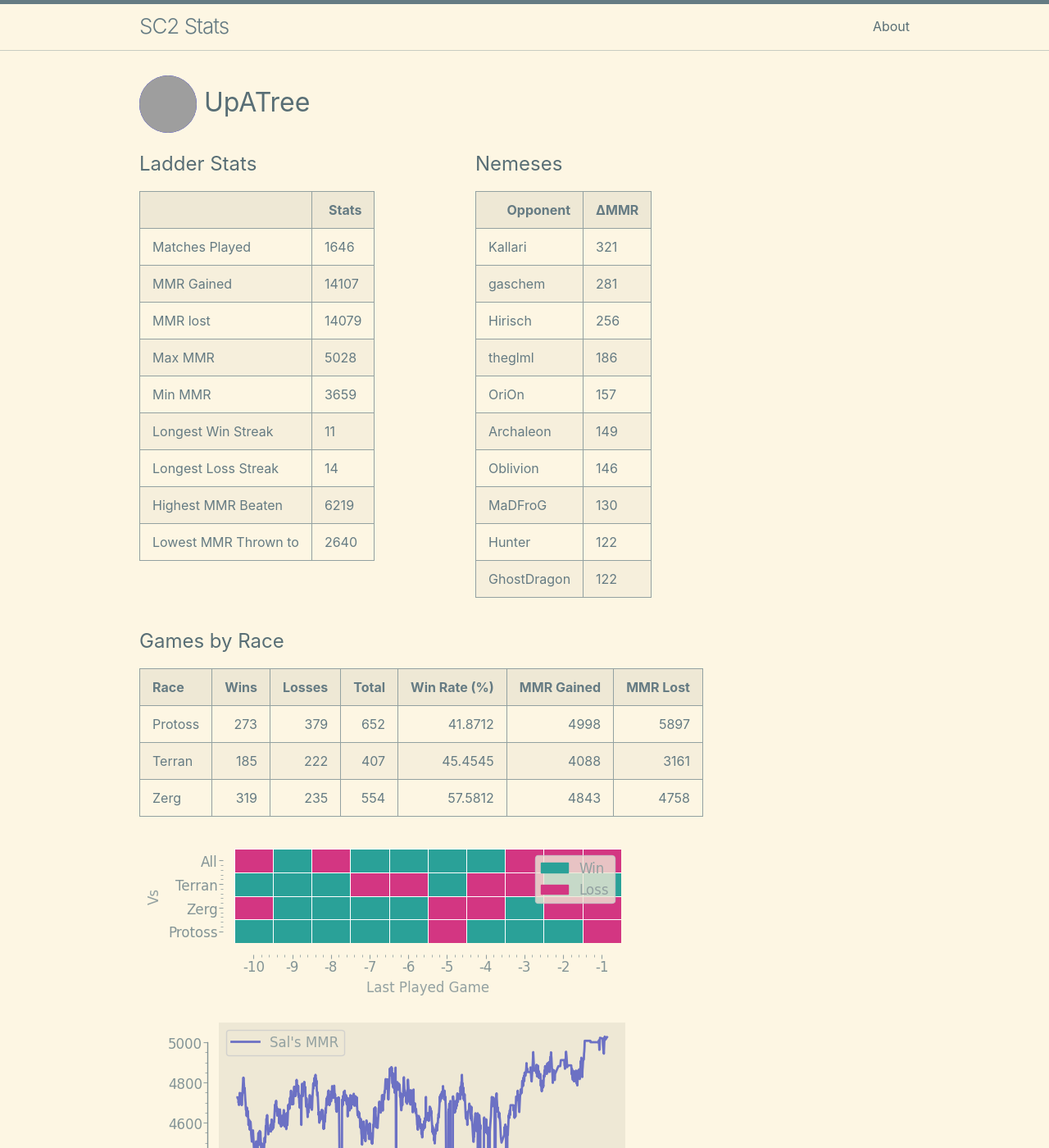
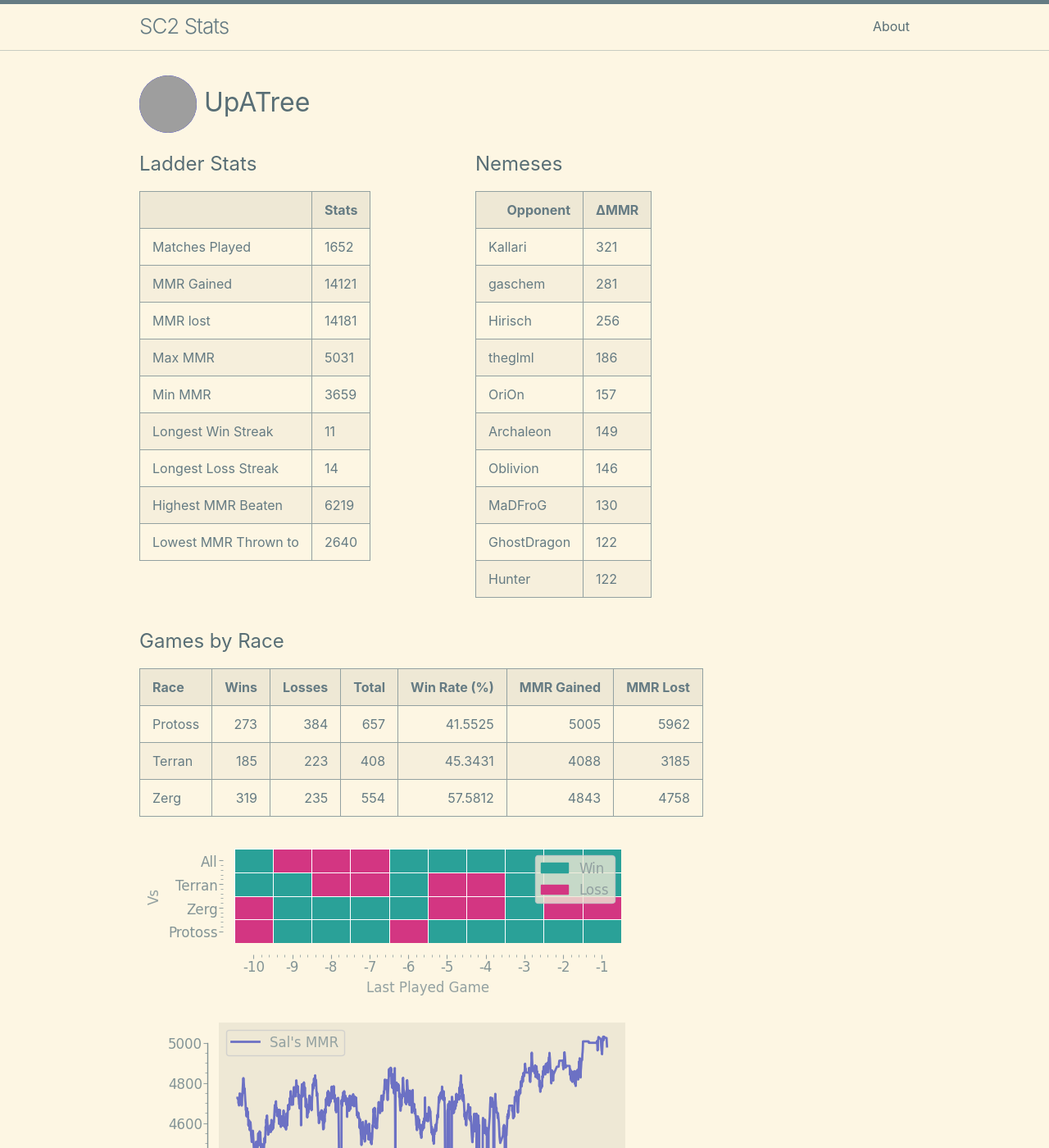
Before and after one commit to kylermurphy/UpATree, a Jekyll site: the page built from docs/index.md, in a window 1280 px wide and 1400 px high. Shown: the whole window at 82% size. Built offline with Jekyll 4.4.1, drawn with Linux system fonts in a browser that asks for light colours; grey boxes are pictures that could not be loaded.

Commit message:
running on push

```diff
--- a/docs/index.md
+++ b/docs/index.md
@@ -18,19 +18,19 @@ layout: home
   <tbody>
     <tr>
       <td>Matches Played</td>
-      <td>1646</td>
+      <td>1652</td>
     </tr>
     <tr>
       <td>MMR Gained</td>
-      <td>14107</td>
+      <td>14121</td>
     </tr>
     <tr>
       <td>MMR lost</td>
-      <td>14079</td>
+      <td>14181</td>
     </tr>
     <tr>
       <td>Max MMR</td>
-      <td>5028</td>
+      <td>5031</td>
     </tr>
     <tr>
       <td>Min MMR</td>
@@ -98,11 +98,11 @@ layout: home
       <td>130</td>
     </tr>
     <tr>
-      <td>Hunter</td>
+      <td>GhostDragon</td>
       <td>122</td>
     </tr>
     <tr>
-      <td>GhostDragon</td>
+      <td>Hunter</td>
       <td>122</td>
     </tr>
   </tbody>
@@ -114,8 +114,8 @@ layout: home
 
 | Race    |   Wins |   Losses |   Total |   Win Rate (%) |   MMR Gained |   MMR Lost |
 |:--------|-------:|---------:|--------:|---------------:|-------------:|-----------:|
-| Protoss |    273 |      379 |     652 |        41.8712 |         4998 |       5897 |
-| Terran  |    185 |      222 |     407 |        45.4545 |         4088 |       3161 |
+| Protoss |    273 |      384 |     657 |        41.5525 |         5005 |       5962 |
+| Terran  |    185 |      223 |     408 |        45.3431 |         4088 |       3185 |
 | Zerg    |    319 |      235 |     554 |        57.5812 |         4843 |       4758 |
 
 ![Games by Race](./assets/gm_hist.png)
--- a/log.txt
+++ b/log.txt
@@ -779,3 +779,4 @@ Writing a log file 2025-03-31 23:21:54.
 Writing a log file 2025-03-31 23:47:52.
 Writing a log file 2025-04-01 16:28:55.
 Writing a log file 2025-04-01 16:53:52.
+Writing a log file 2025-04-01 17:22:08.
```
Also changed, not shown: docs/assets/MMR.png, docs/assets/daily.png, docs/assets/gm_hist.png, docs/assets/r_wrt.png, 1 other file.
